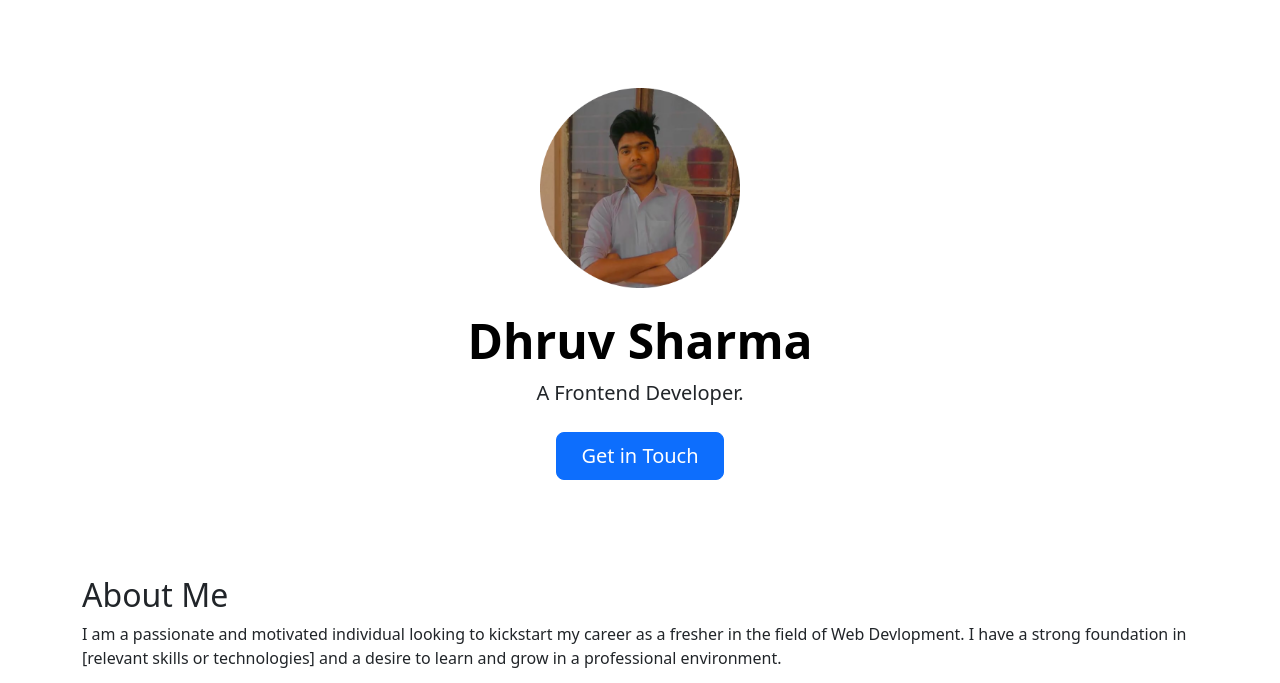
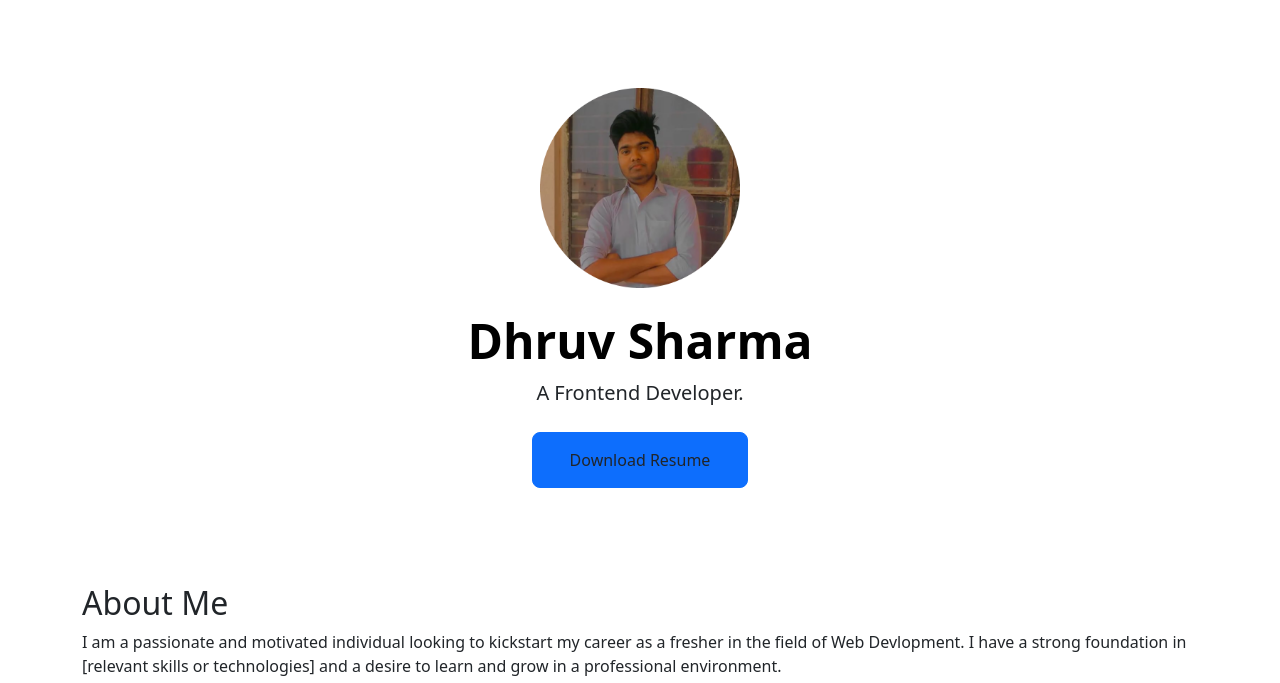
Before and after one commit to druvcode/Portfolio-website, a plain HTML site: page index.html in a window 1280 px wide. Shown: the part 64-747 px from the top of the page. Drawn offline with nearby package versions, Linux system fonts and the light colour scheme.

Commit message:
Update index.html

```diff
--- a/index.html
+++ b/index.html
@@ -49,7 +49,9 @@
     <div class="col-lg-6 mx-auto">
       <p class="lead mb-4">A Frontend Developer.</p>
       <div class="d-grid gap-2 d-sm-flex justify-content-sm-center">
-        <button type="button" class="btn btn-primary btn-lg px-4 gap-3">Get in Touch</button>
+        <button type="button" class="btn btn-primary btn-lg px-4 gap-3">
+    <a class="btn line-btn-dark btn-icon btn-radius" href="Dhruv Sharma.docx" title=""<i class="fa fa-download" download></i> Download Resume</a>
+</button>
       </div>
     </div>
   </div>
```
